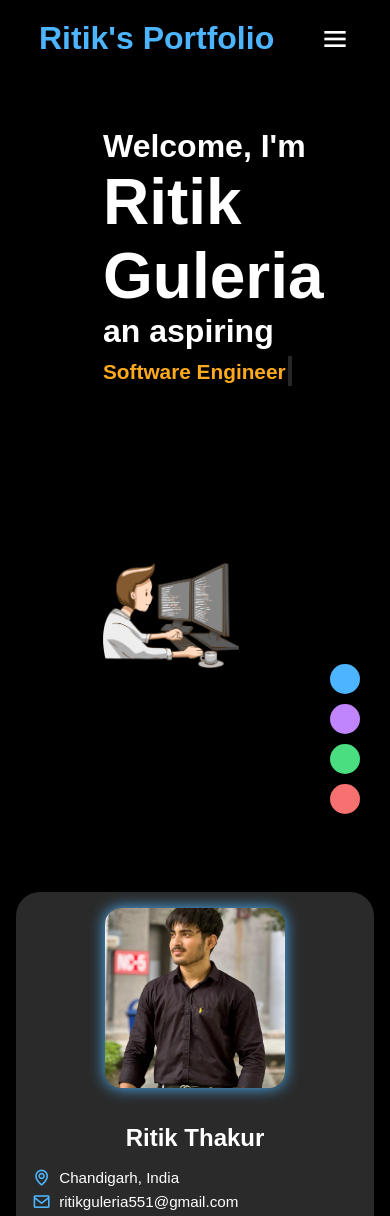
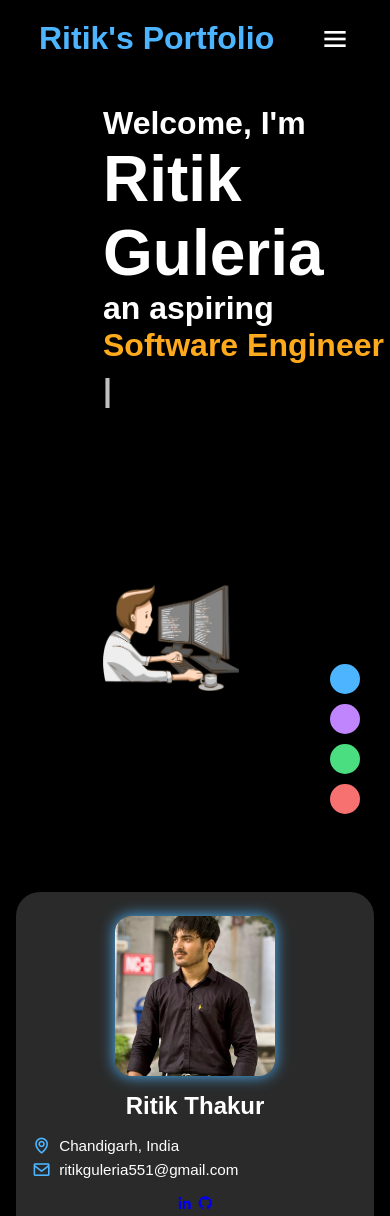
Before and after one commit to ritik-guleria-portfolio/r, a plain HTML site: page index.html in a window 390 px wide. Shown: the top 1216 px of the page. Drawn offline with nearby package versions, Linux system fonts and the light colour scheme.

Commit message:
styles.css

```diff
--- a/styles.css
+++ b/styles.css
@@ -815,43 +815,63 @@ max-width: 1000px;
     padding-left: 0;
   }
 }
+.about-card-vertical {
+  background: #2a2a2a;
+  color: var(--text-color);
+  padding: 2rem 1rem;
+  border-radius: 1.5rem;
+  max-width: 100%;
+  width: 100%;
+  text-align: center;
+  box-shadow: 0 0 20px rgba(0, 0, 0, 0.5);
+  overflow: hidden;
+}
+
+.vertical-profile {
+  width: 100%;
+  max-width: 200px;
+  height: auto;
+  aspect-ratio: 1 / 1;
+  object-fit: cover;
+  border-radius: 1rem;
+  box-shadow: 0 0 15px var(--main-color);
+  margin: 0 auto 1rem;
+  display: block;
+}
+@media (max-width: 768px) {
+  .vertical-profile {
+    max-width: 160px;
+  }
+
+  .about-card-vertical {
+    padding: 1.5rem 1rem;
+  }
+}
 .typed-wrapper {
   display: inline-block;
-  min-width: 200px;     /* Reserve horizontal space */
-  min-height: 2.5rem;    /* Reserve vertical space */
+  min-width: 180px;
+  min-height: 2.5rem;
+  vertical-align: bottom;
   overflow: hidden;
-  vertical-align: bottom;
 }
 
-/* Avoid overflow on mobile */
+.multiple-text {
+  display: inline-block;
+  white-space: nowrap;
+  max-width: 100%;
+  overflow: hidden;
+  text-overflow: ellipsis;
+  color: #FFAA1D;
+  font-size: 2rem;
+}
+
 @media (max-width: 768px) {
-  .home-content .multiple-text {
+  .multiple-text {
     font-size: 1.3rem;
   }
 
   .typed-wrapper {
     min-height: 2rem;
-    min-width: 150px;
+    min-width: 140px;
   }
 }
-.vertical-profile {
-  width: 100%;
-  max-width: 220px;
-  aspect-ratio: 1 / 1;
-  object-fit: cover;
-  border-radius: 1rem;
-  box-shadow: 0 0 15px var(--main-color);
-  margin-bottom: 1rem;
-  margin-top: 0.5rem;
-}
-@media (max-width: 768px) {
-  .about-card-vertical {
-    padding: 1rem 1rem 2rem;
-    text-align: center;
-  }
-
-  .vertical-profile {
-    max-width: 180px;
-    margin: 0 auto 1rem;
-  }
-}
```
